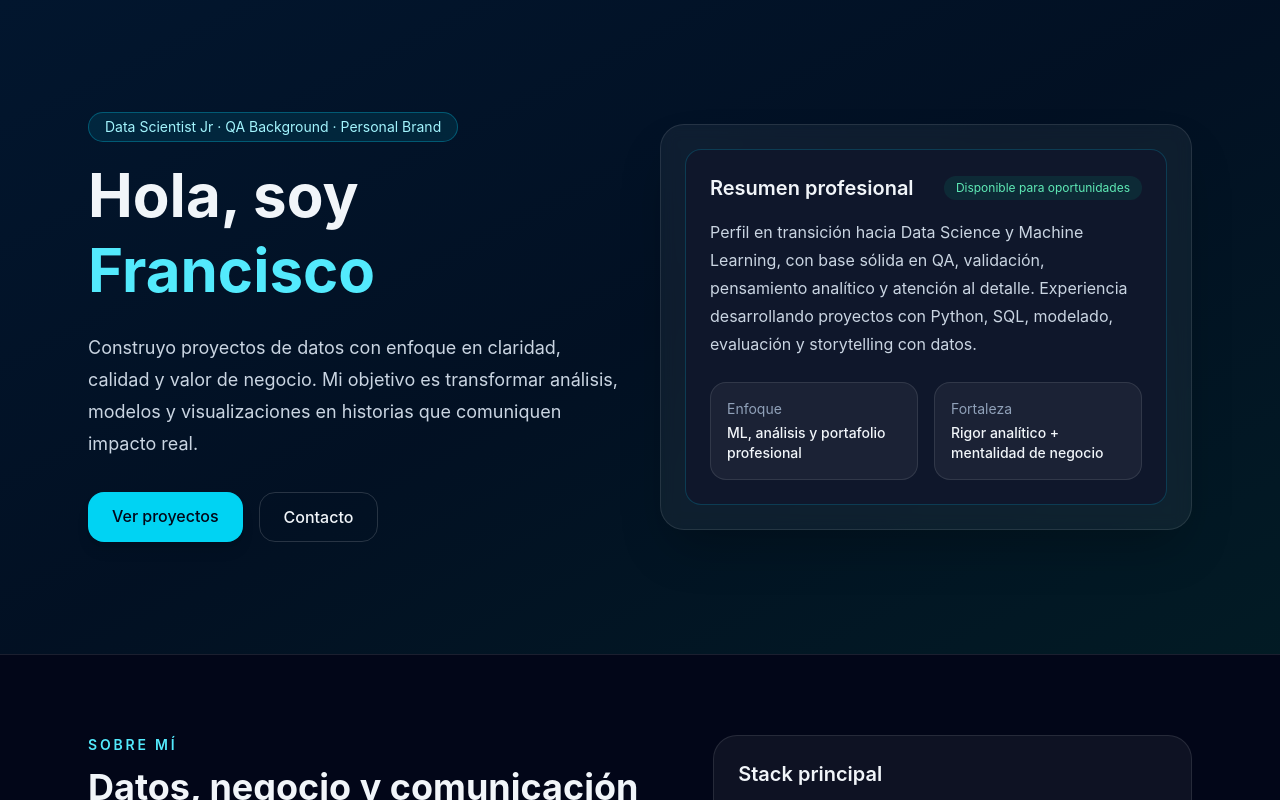
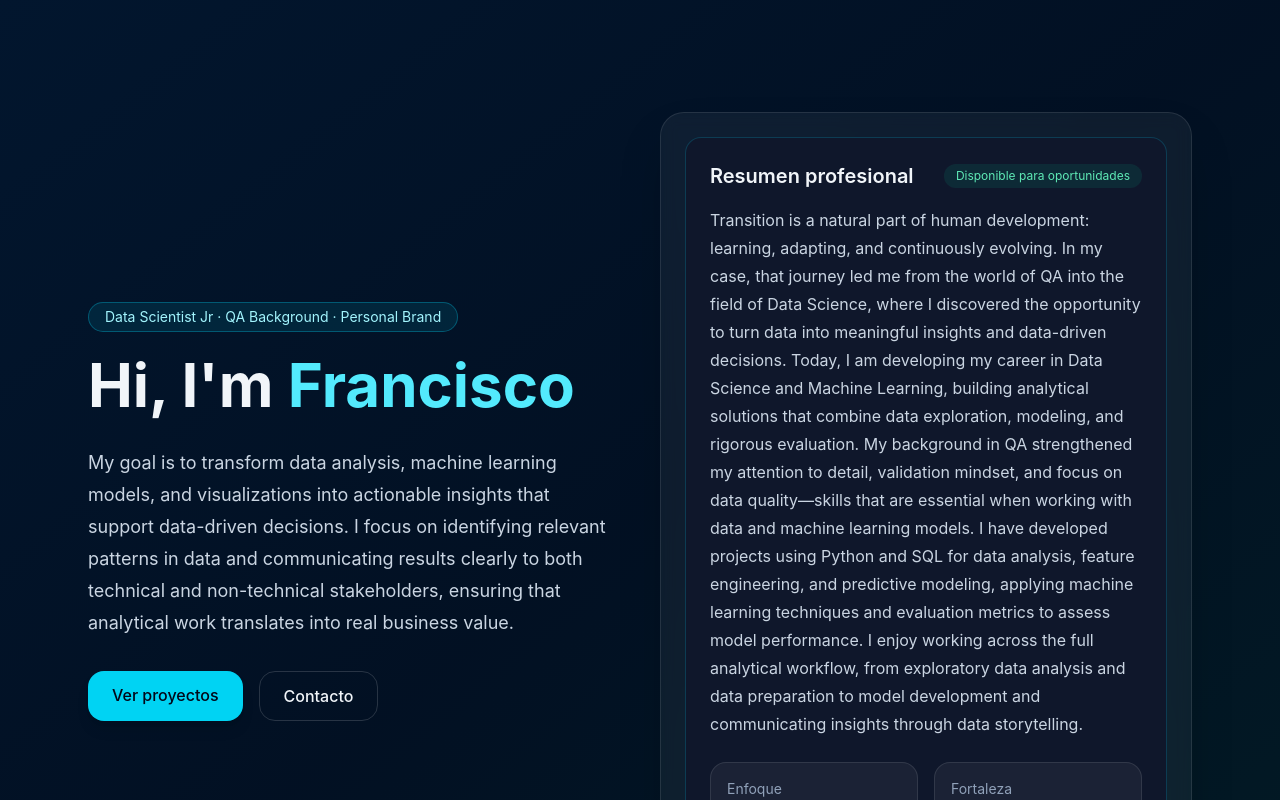
Before and after one commit to jfrf98/porfolio-web, a React (Vite) app: page / in a window 1280 px wide. Shown: the top 800 px of the page. Built offline with nearby package versions, Linux system fonts and the light colour scheme.

Commit message:
Revise introduction and profile for clarity and detail
Updated the introduction and profile sections to reflect a transition from QA to Data Science, enhancing clarity and detail about skills and experiences.

```diff
--- a/src/App.jsx
+++ b/src/App.jsx
@@ -108,12 +108,14 @@ function HomePage() {
                 Data Scientist Jr · QA Background · Personal Brand
               </p>
               <h1 className="text-4xl font-bold leading-tight md:text-6xl">
-                Hola, soy <span className="text-cyan-300">Francisco</span>
+                Hi, I'm <span className="text-cyan-300">Francisco</span>
               </h1>
               <p className="mt-6 max-w-2xl text-lg leading-8 text-slate-300">
-                Construyo proyectos de datos con enfoque en claridad, calidad y valor de negocio.
-                Mi objetivo es transformar análisis, modelos y visualizaciones en historias que
-                comuniquen impacto real.
+                My goal is to transform data analysis, machine learning models, and
+                visualizations into actionable insights that support data-driven decisions.
+                I focus on identifying relevant patterns in data and communicating results
+                clearly to both technical and non-technical stakeholders, ensuring that
+                analytical work translates into real business value.
               </p>
               <div className="mt-8 flex flex-wrap gap-4">
                 <a
@@ -140,9 +142,19 @@ function HomePage() {
                   </span>
                 </div>
                 <p className="text-slate-300 leading-7">
-                  Perfil en transición hacia Data Science y Machine Learning, con base sólida en QA,
-                  validación, pensamiento analítico y atención al detalle. Experiencia desarrollando
-                  proyectos con Python, SQL, modelado, evaluación y storytelling con datos.
+                  Transition is a natural part of human development: learning, adapting, and continuously evolving.
+                  In my case, that journey led me from the world of QA into the field of Data Science, where I discovered
+                  the opportunity to turn data into meaningful insights and data-driven decisions.
+
+                  Today, I am developing my career in Data Science and Machine Learning, building analytical solutions
+                  that combine data exploration, modeling, and rigorous evaluation. My background in QA strengthened my
+                  attention to detail, validation mindset, and focus on data quality—skills that are essential when working
+                  with data and machine learning models.
+
+                  I have developed projects using Python and SQL for data analysis, feature engineering, and predictive
+                  modeling, applying machine learning techniques and evaluation metrics to assess model performance. I enjoy
+                  working across the full analytical workflow, from exploratory data analysis and data preparation to model
+                  development and communicating insights through data storytelling.
                 </p>
                 <div className="mt-6 grid grid-cols-2 gap-4 text-sm">
                   <div className="rounded-2xl border border-white/10 bg-white/5 p-4">
```
